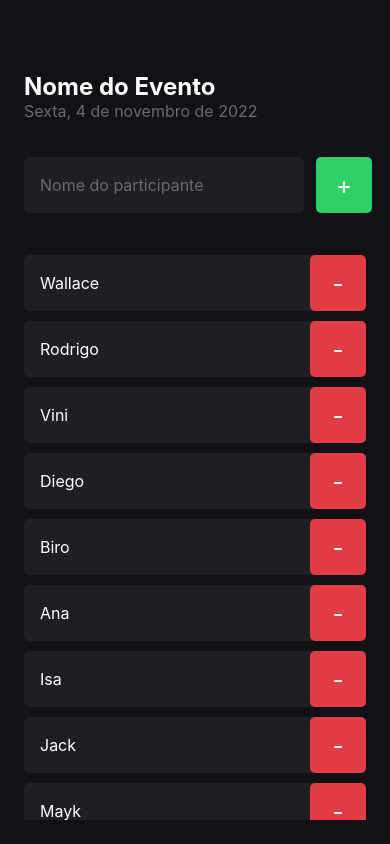
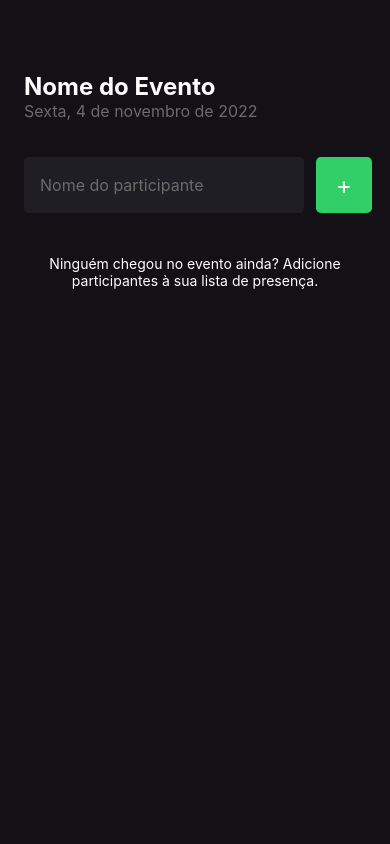
Before and after one commit to wfl-junior/rocketseat-ignite-react-native-imhere, a React Native app: screen / in a window 390 px wide. Built offline with nearby package versions, Linux system fonts and the light colour scheme.

Commit message:
Adicionando participantes

```diff
--- a/src/screens/Home/index.tsx
+++ b/src/screens/Home/index.tsx
@@ -1,3 +1,4 @@
+import { useState } from "react";
 import {
   Alert,
   FlatList,
@@ -9,26 +10,18 @@ import {
 import { Participant } from "../../components/Participant";
 import { styles } from "./styles";
 
-const participants = [
-  "Wallace",
-  "Rodrigo",
-  "Vini",
-  "Diego",
-  "Biro",
-  "Ana",
-  "Isa",
-  "Jack",
-  "Mayk",
-];
+export const Home: React.FC = () => {
+  const [participants, setParticipants] = useState<string[]>([]);
 
-export const Home: React.FC = () => {
   function handleAddParticipant() {
-    if (participants.includes("Rodrigo")) {
+    if (participants.includes("Maria")) {
       return Alert.alert(
         "Participante",
         "Já existe um participante na lista com esse nome.",
       );
     }
+
+    setParticipants(previousParticipants => [...previousParticipants, "Maria"]);
   }
 
   function handleRemoveParticipant(name: string) {
```
